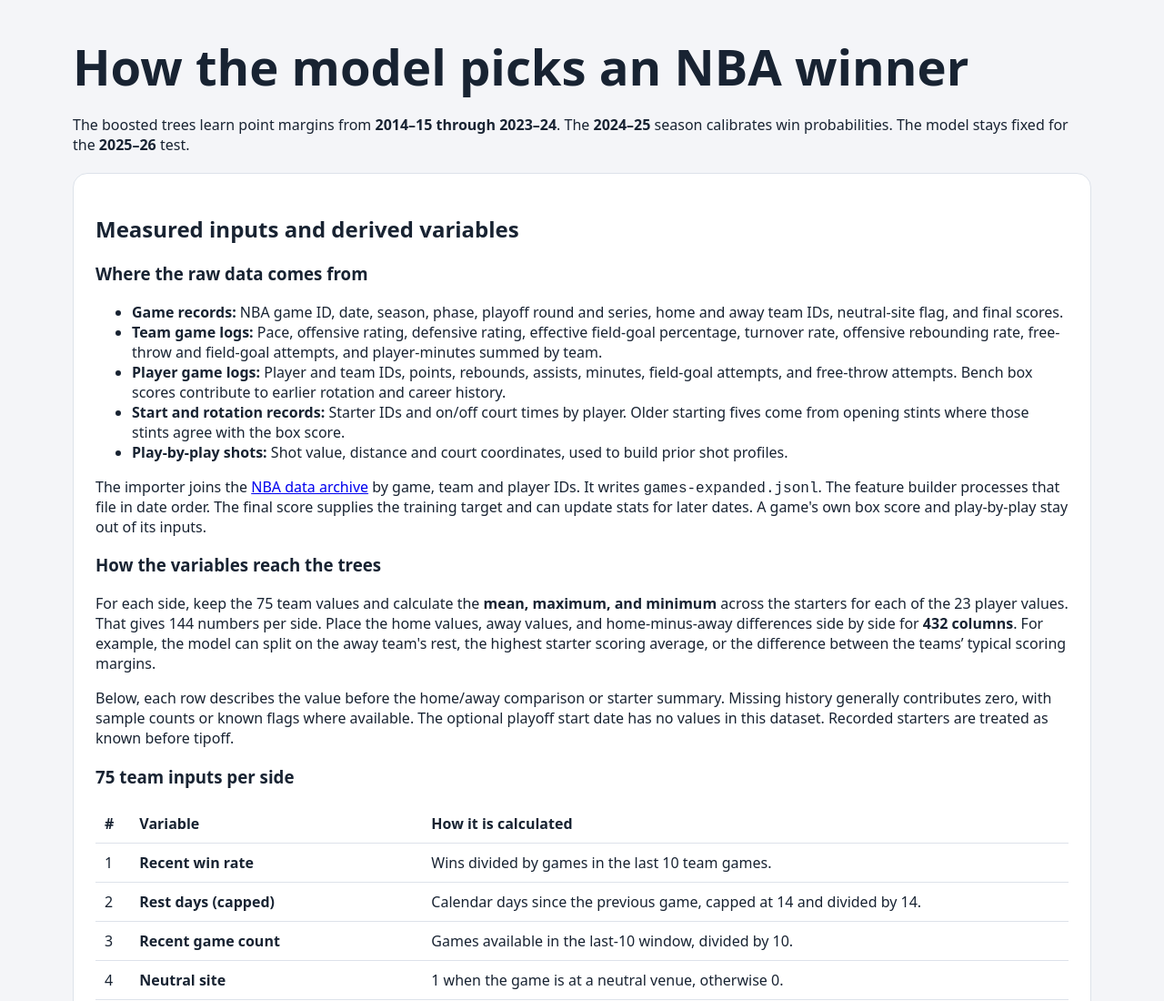
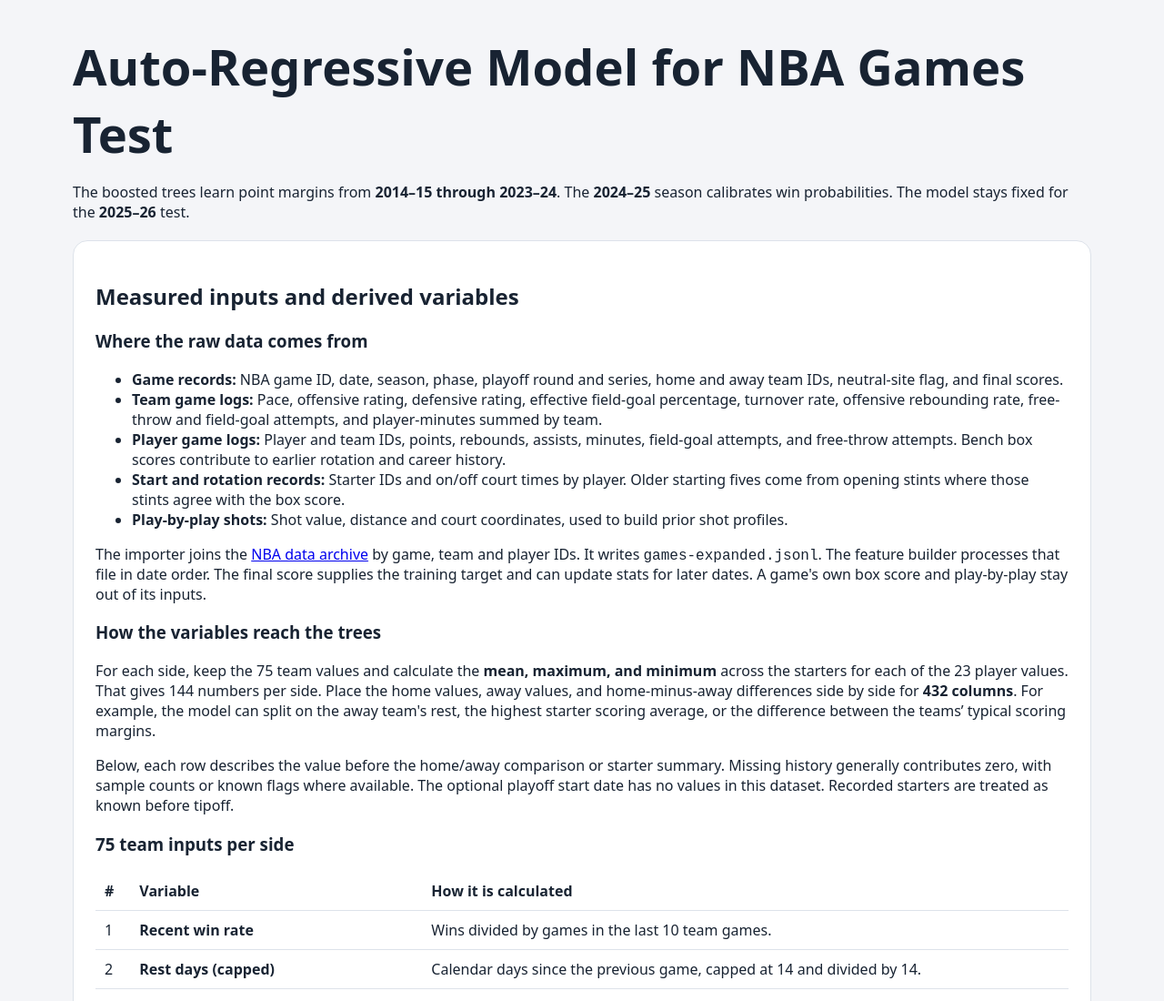
Before and after one commit to ethanvoellmicke/auto-regressive-model-nba-test, a plain HTML site: page index.html in a window 1280 px wide. Shown: the top 1100 px of the page at 91% size. Drawn offline with Linux system fonts and the light colour scheme.

Commit message:
Rename NBA model report

```diff
--- a/index.html
+++ b/index.html
@@ -1,6 +1,6 @@
 <!doctype html>
 <html lang="en"><meta charset="utf-8"><meta name="viewport" content="width=device-width">
-<title>NBA winner model demo</title>
+<title>Auto-Regressive Model for NBA Games Test</title>
 <style>
 body {font: 16px system-ui,sans-serif; background:#f4f5f8;color:#182332;margin:0}
 main {max-width:1120px;margin:auto;padding:36px 20px}
@@ -14,7 +14,7 @@ td,th {vertical-align:top} .catalog th[scope="row"] {width:30%}
 details {margin-top:20px} summary {cursor:pointer;font-weight:650}
 </style>
 <main>
-<h1>How the model picks an NBA winner</h1>
+<h1>Auto-Regressive Model for NBA Games Test</h1>
 <p>The boosted trees learn point margins from <b>2014–15 through 2023–24</b>.
 The <b>2024–25</b> season calibrates win probabilities. The model stays fixed for the <b>2025–26</b> test.</p>
 <section class="catalog"><h2>Measured inputs and derived variables</h2>
```
